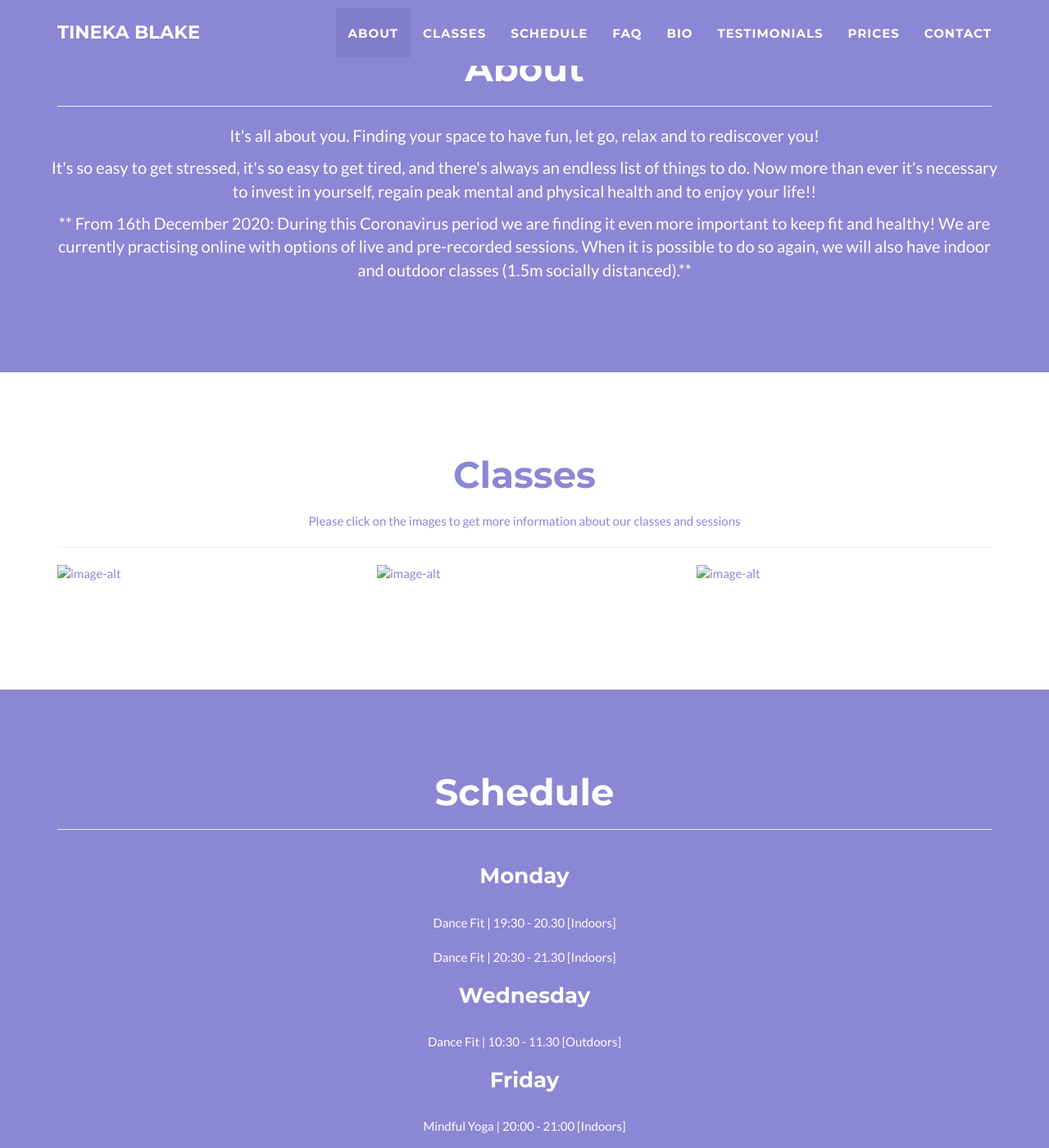
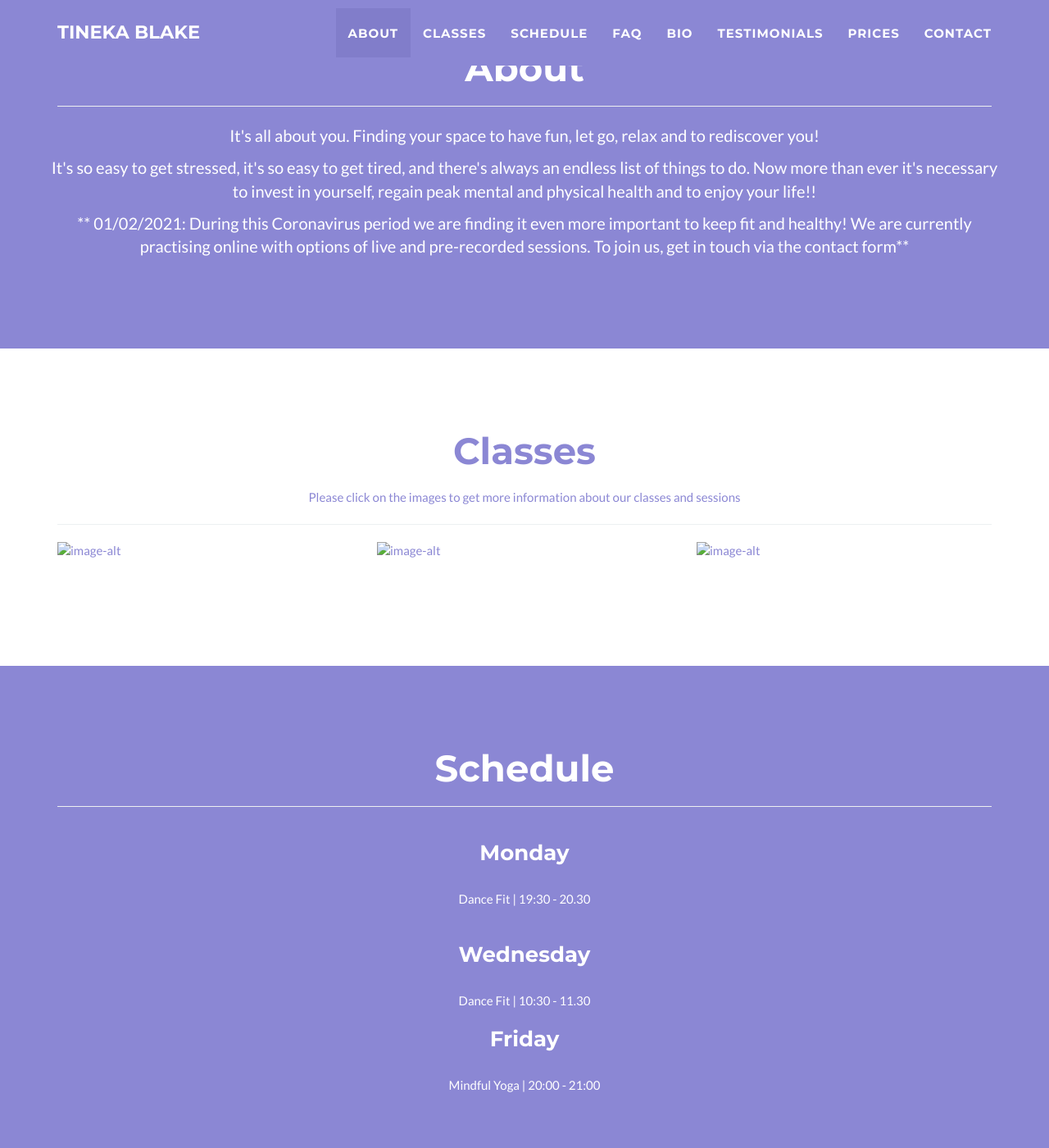
Before and after one commit to tineka-blake/tineka-blake.github.io, a Jekyll site: the page built from _posts/2020-08-28-dance-fit.markdown, in a window 1280 px wide and 1400 px high, scrolled down 384 px. Shown: the whole window at 82% size. Built offline with Jekyll 4.4.1, drawn with Linux system fonts in a browser that asks for light colours; some of the changed text lies outside the part shown.

Commit message:
update2021

```diff
--- a/_includes/about.html
+++ b/_includes/about.html
@@ -16,7 +16,7 @@
 		  It's so easy to get stressed, it's so easy to get tired, and there's always an endless list of things to do. Now more than ever it's necessary to invest in yourself, regain peak mental and physical health and to enjoy your life!!
 		  </p>
 		 	<p>
-		  ** From 16th December 2020: During this Coronavirus period we are finding it even more important to keep fit and healthy! We are currently practising online with options of live and pre-recorded sessions. When it is possible to do so again, we will also have indoor and outdoor classes (1.5m socially distanced).**
+		  ** 01/02/2021: During this Coronavirus period we are finding it even more important to keep fit and healthy! We are currently practising online with options of live and pre-recorded sessions. To join us, get in touch via the contact form**
 		  </p>
             </div>
             </div>
--- a/_includes/prices.html
+++ b/_includes/prices.html
@@ -36,7 +36,7 @@
 	           Private Yoga Classes
 		    </b>
 	            <br>
-		    - €65.00 for a 90 minute session
+		    - €65.00 per session (The first intake session is 90 minutes).
                   </p>
 
                     </div>
--- a/_includes/schedule.html
+++ b/_includes/schedule.html
@@ -11,23 +11,17 @@
 	      <div style="text-align:center;">
 		<h3>Monday</h3>
 		<br>
-		Dance Fit | 19:30 - 20.30 [Indoors]
+		Dance Fit | 19:30 - 20.30
 		<br>
-		<br>
-		Dance Fit | 20:30 - 21.30 [Indoors]
 		<br>
 		<h3>Wednesday</h3>
 		<br>
-		Dance Fit | 10:30 - 11.30 [Outdoors]
+		Dance Fit | 10:30 - 11.30
 		<br>
 		<h3>Friday</h3>
 		<br>
-		Mindful Yoga | 20:00 - 21:00 [Indoors]
+		Mindful Yoga | 20:00 - 21:00
 		<br>
-		<br>
-		* Please enquire about online possibilities
-		<br>
-		** Please note that there are no classes 21st December 2020 - 3rd January 2021 due to the Christmas break.
               </div>
             </div>
         </div>
```
